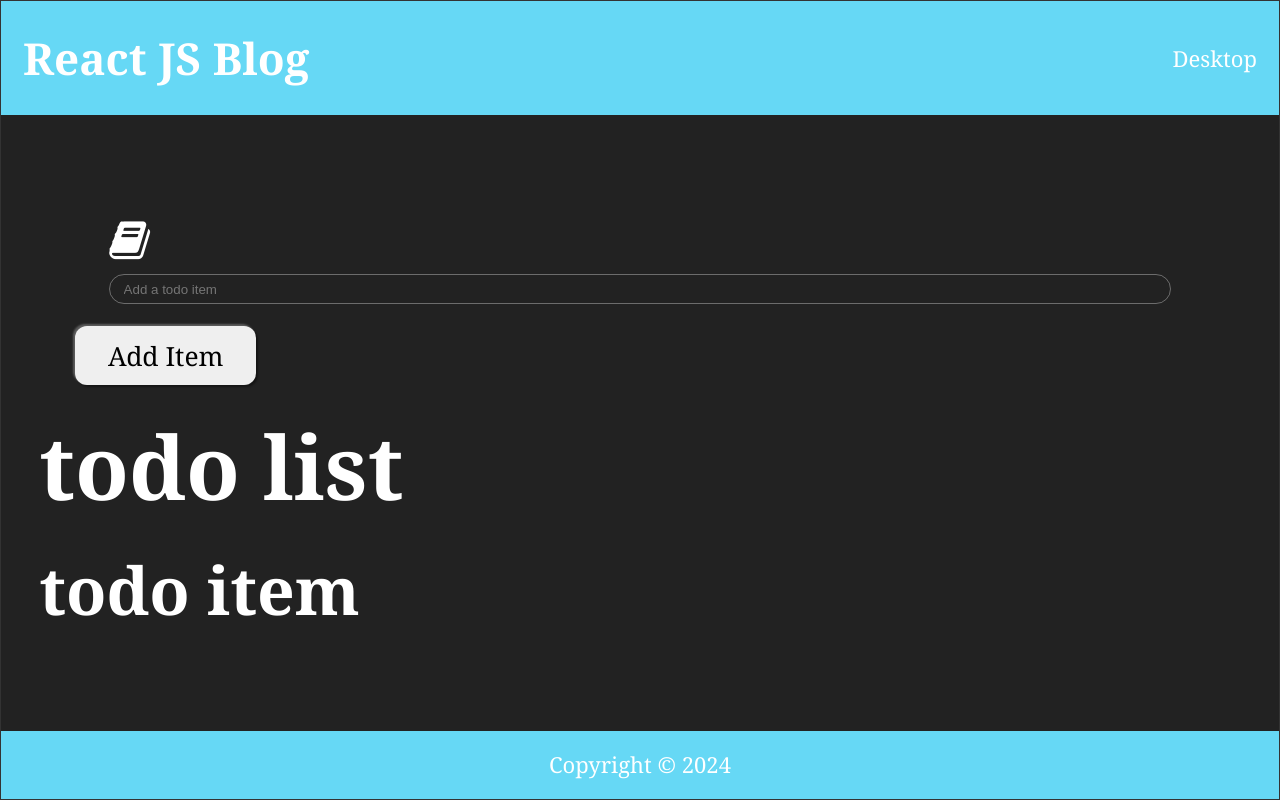
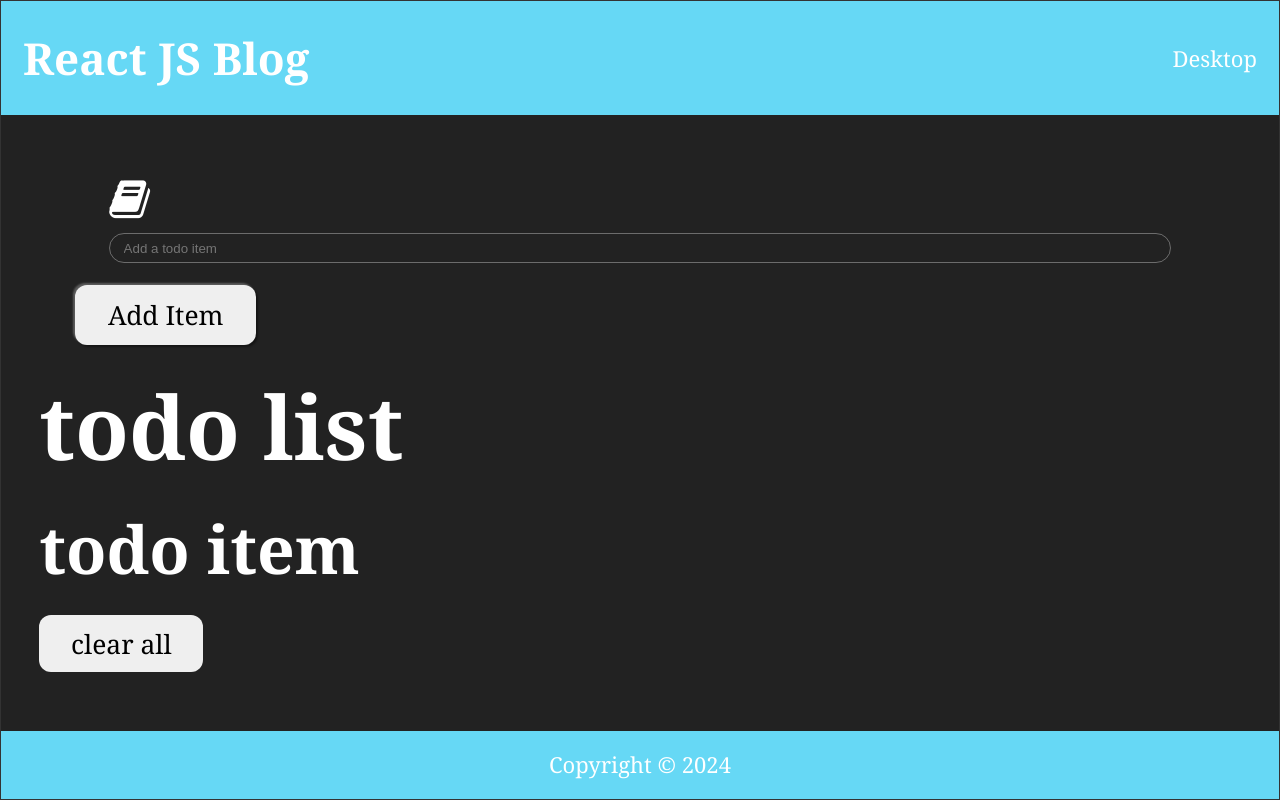
Before and after one commit to Jogata/SoftUni-React-Project, a React (Vite) app in the folder client/: page / in a window 1280 px wide. Built offline with nearby package versions, Linux system fonts and the light colour scheme; a web font is replaced by a local one.

Commit message:
added todo list component

```diff
--- a/client/src/App.jsx
+++ b/client/src/App.jsx
@@ -498,10 +498,13 @@ const baseURL = "http://localhost:3030/jsonstore/blog/"
 class TodoList extends Component {
   render() {
     return (
-      <div>
+      <div className='todo-list-container'>
         <TodoInput />
         <h1>todo list</h1>
-        <TodoItem />
+        <ul className='todo-list'>
+          <TodoItem />
+        </ul>
+        <button type="button">clear all</button>
       </div>
     )
   }
```
